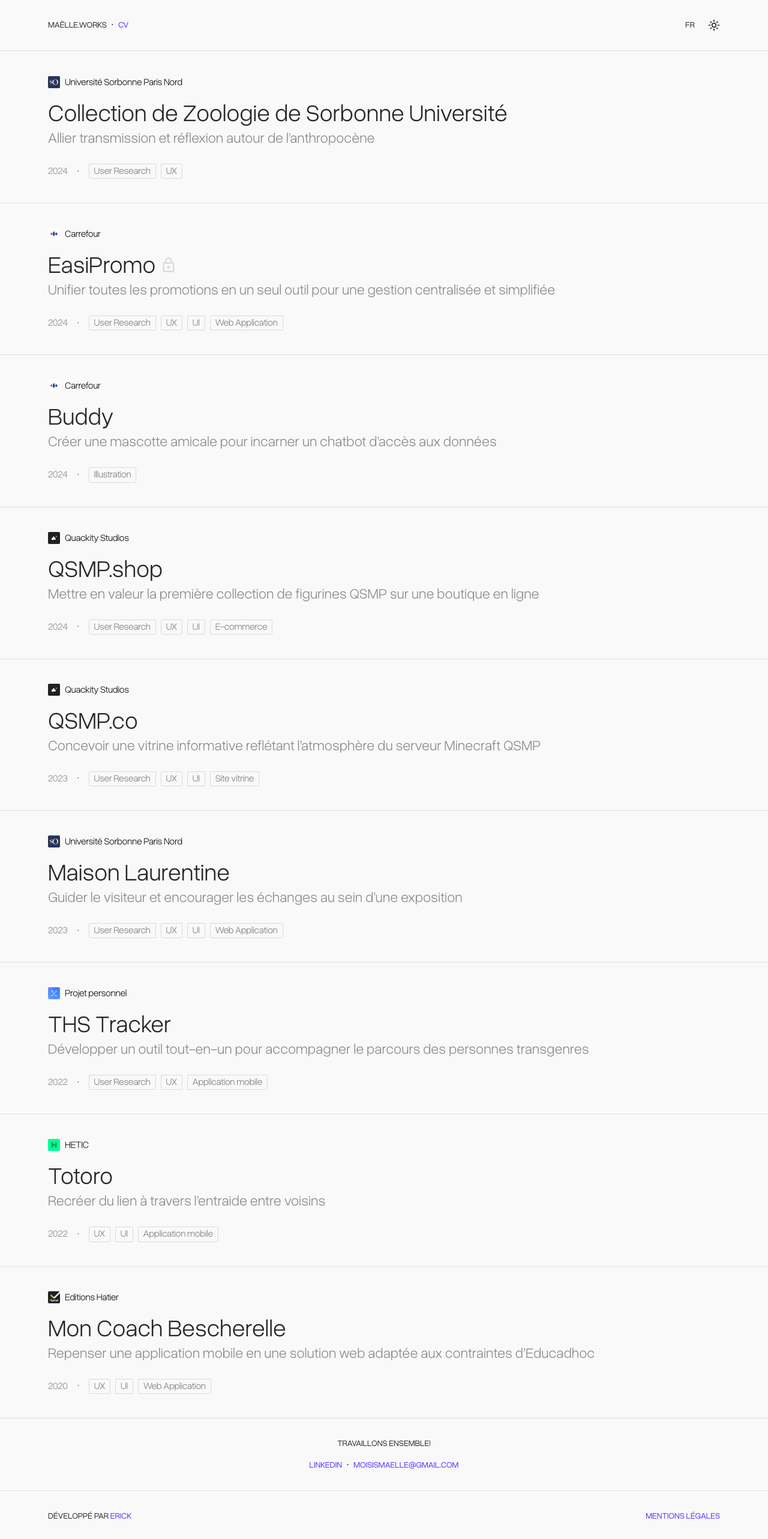
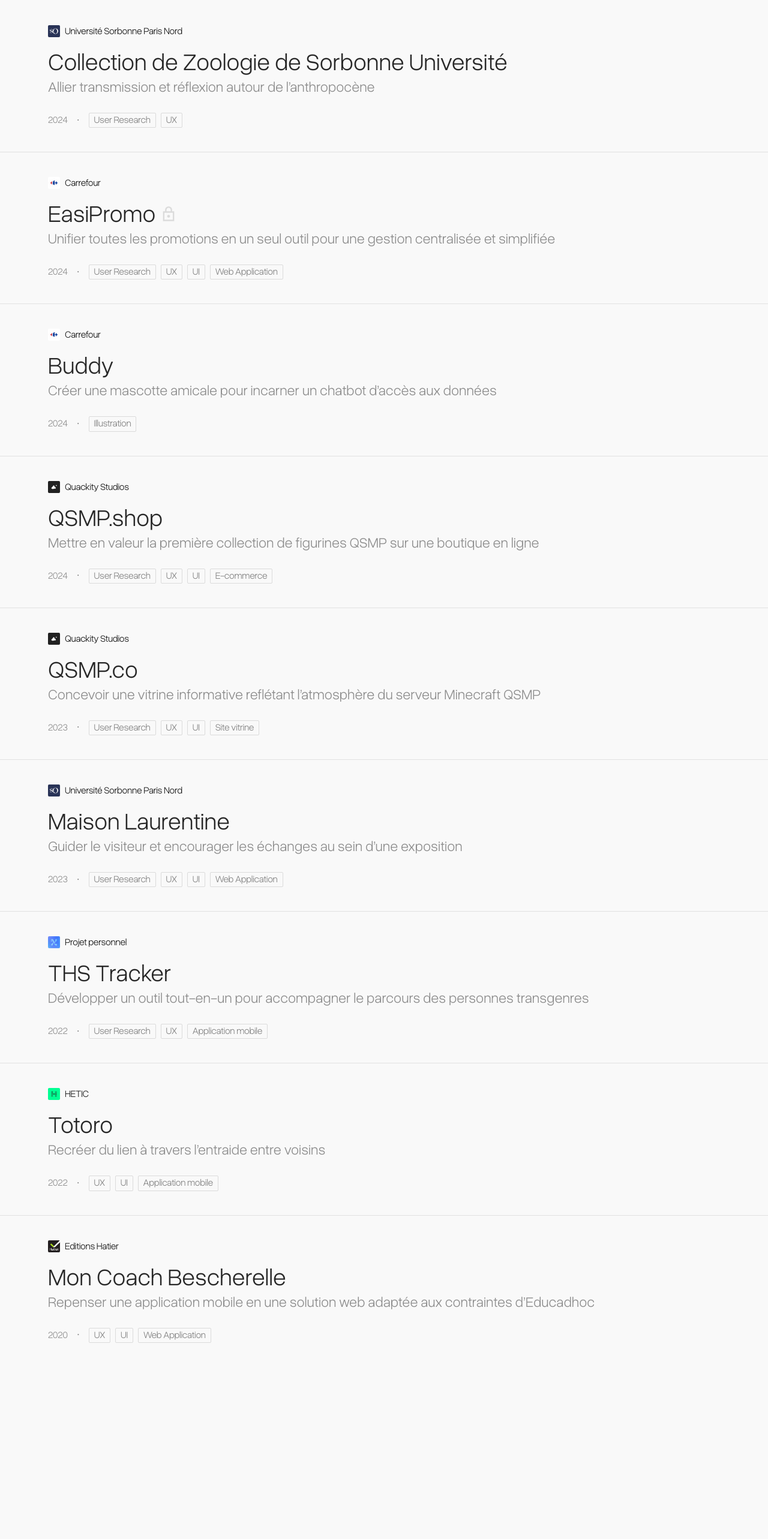
Before and after one commit to maeeelle/portfolio, a Next.js app: page /en in a window 1280 px wide. Shown: the top 2566 px of the page at 60% size. After the commit the page ends 2279 px from the top, so only its background shows below. Built offline with nearby package versions, Linux system fonts and the light colour scheme.

Commit message:
refactor: move homepage to main group

```diff
--- /dev/null
+++ b/src/app/[locale]/(main)/page.tsx
@@ -0,0 +1,26 @@
+import { Project } from '@/components/Project'
+import { setRequestLocale } from 'next-intl/server'
+import { projects } from '../_projects'
+import { Separator } from '@/components/Separator'
+
+type HomeProps = {
+  params: Promise<{ locale: string }>
+}
+
+export default async function Home({ params }: HomeProps) {
+  const { locale } = await params
+  setRequestLocale(locale)
+
+  return (
+    <main className='relative flex flex-col gap-y-20 px-8 sm:px-20 py-10 max-w-screen-2xl mx-auto flex-1 w-full'>
+      {projects.map((project, index) => (
+        <div key={project.id}>
+          <Project {...project} />
+          {index < projects.length - 1 && (
+            <Separator className='mt-10 absolute left-1/2 -translate-x-1/2 w-screen' />
+          )}
+        </div>
+      ))}
+    </main>
+  )
+}
--- a/src/app/[locale]/page.tsx
+++ /dev/null
@@ -1,111 +0,0 @@
-import { Project } from '@/components/Project'
-import { setRequestLocale } from 'next-intl/server'
-import Link from 'next/link'
-import { projects } from './_projects'
-import { Separator } from '@/components/Separator'
-import { ToggleThemeButton } from '@/components/ThemeToggle'
-
-type HomeProps = {
-  params: Promise<{ locale: string }>
-}
-
-export default async function Home({ params }: HomeProps) {
-  const { locale } = await params
-  setRequestLocale(locale)
-
-  return (
-    <div className='min-h-dvh flex flex-col relative overflow-hidden'>
-      <header className='max-w-screen-2xl mx-auto w-full flex justify-between items-center p-8 sm:px-20 font-normal text-[#282828] dark:text-[#D3D3D3] text-sm'>
-        <div className='flex gap-2 items-center'>
-          <h1>MAËLLE.WORKS</h1>
-          <span>•</span>
-          <Link
-            href='/doc/cv_maelle.pdf'
-            className='no-underline text-[#4F32FF] dark:text-[#B2FF5D] transition-all duration-150 sm:underline decoration-from-font decoration-wavy underline-offset-4 decoration-[#4F32FF]/0 dark:decoration-[#B2FF5D]/0 hover:decoration-[#4F32FF]/100 dark:hover:decoration-[#B2FF5D]/100'
-          >
-            CV
-          </Link>
-        </div>
-
-        <div className='flex gap-5 items-center'>
-          <Link
-            // href={`/${locale === 'en' ? 'fr' : 'en'}`}
-            href='/fr'
-            className='size-5 relative group overflow-hidden flex'
-            aria-label='Toggle language'
-          >
-            <span className='absolute inset-0 transition-all duration-300 group-hover:translate-y-5 opacity-100 group-hover:opacity-0 leading-none self-center text-center'>
-              {/* {locale === 'en' ? 'EN' : 'FR'} */}
-              FR
-            </span>
-            <span className='absolute inset-0 transition-all duration-300 -translate-y-5 opacity-0 group-hover:translate-y-0 group-hover:opacity-100 leading-none self-center text-center'>
-              {/* {locale === 'en' ? 'FR' : 'EN'} */}
-              EN
-            </span>
-          </Link>
-
-          <ToggleThemeButton />
-        </div>
-      </header>
-      <Separator className='relative left-1/2 -translate-x-1/2 w-screen' />
-
-      <main className='relative flex flex-col gap-y-20 px-8 sm:px-20 py-10 max-w-screen-2xl mx-auto flex-1 w-full'>
-        {projects.map((project, index) => (
-          <div key={project.id}>
-            <Project {...project} />
-            {index < projects.length - 1 && (
-              <Separator className='mt-10 absolute left-1/2 -translate-x-1/2 w-screen' />
-            )}
-          </div>
-        ))}
-      </main>
-
-      <Separator className='relative left-1/2 -translate-x-1/2 w-screen' />
-      <footer className='max-w-screen-2xl mx-auto w-full px-8 sm:px-20 font-normal text-[#282828] dark:text-[#D3D3D3] text-sm uppercase'>
-        <div className='py-8 flex flex-col gap-4 sm:items-center'>
-          <p>Travaillons ensemble!</p>
-
-          <div className='flex gap-2 items-center'>
-            <a
-              href='https://www.linkedin.com/in/maellems'
-              className='no-underline text-[#4F32FF] dark:text-[#B2FF5D] transition-all duration-150 sm:underline decoration-from-font decoration-wavy underline-offset-4 decoration-[#4F32FF]/0 dark:decoration-[#B2FF5D]/0 hover:decoration-[#4F32FF]/100 dark:hover:decoration-[#B2FF5D]/100'
-              target='_blank'
-              rel='noopener noreferrer'
-            >
-              LinkedIn
-            </a>
-            <span>•</span>
-            <a
-              href='mailto:moisismaelle@gmail.com'
-              className='no-underline text-[#4F32FF] dark:text-[#B2FF5D] transition-all duration-150 sm:underline decoration-from-font decoration-wavy underline-offset-4 decoration-[#4F32FF]/0 dark:decoration-[#B2FF5D]/0 hover:decoration-[#4F32FF]/100 dark:hover:decoration-[#B2FF5D]/100'
-            >
-              moisismaelle@gmail.com
-            </a>
-          </div>
-        </div>
-
-        <Separator className='relative left-1/2 -translate-x-1/2 w-screen' />
-
-        <div className='py-8 flex flex-col gap-4 sm:flex-row sm:gap-0 sm:justify-between sm:items-center'>
-          <span>
-            Développé par{' '}
-            <a
-              href='https://erickgust.vercel.app/'
-              target='_blank'
-              rel='noopener noreferrer'
-              className='no-underline text-[#4F32FF] dark:text-[#B2FF5D] transition-all duration-150 hover:text-[#4F32FF] dark:hover:text-[#B2FF5D] sm:underline decoration-from-font decoration-wavy underline-offset-4 decoration-[#4F32FF]/0 dark:decoration-[#B2FF5D]/0 hover:decoration-[#4F32FF]/100 dark:hover:decoration-[#B2FF5D]/100'
-            >
-              Erick
-            </a>
-          </span>
-          <a
-            href='#'
-            className='no-underline text-[#4F32FF] dark:text-[#B2FF5D] transition-all duration-150 sm:underline decoration-from-font decoration-wavy underline-offset-4 decoration-[#4F32FF]/0 dark:decoration-[#B2FF5D]/0 hover:decoration-[#4F32FF]/100 dark:hover:decoration-[#B2FF5D]/100'
-          >
-            mentions légales
-          </a>
-        </div>
-      </footer>
-    </div>
-  )
-}
```
